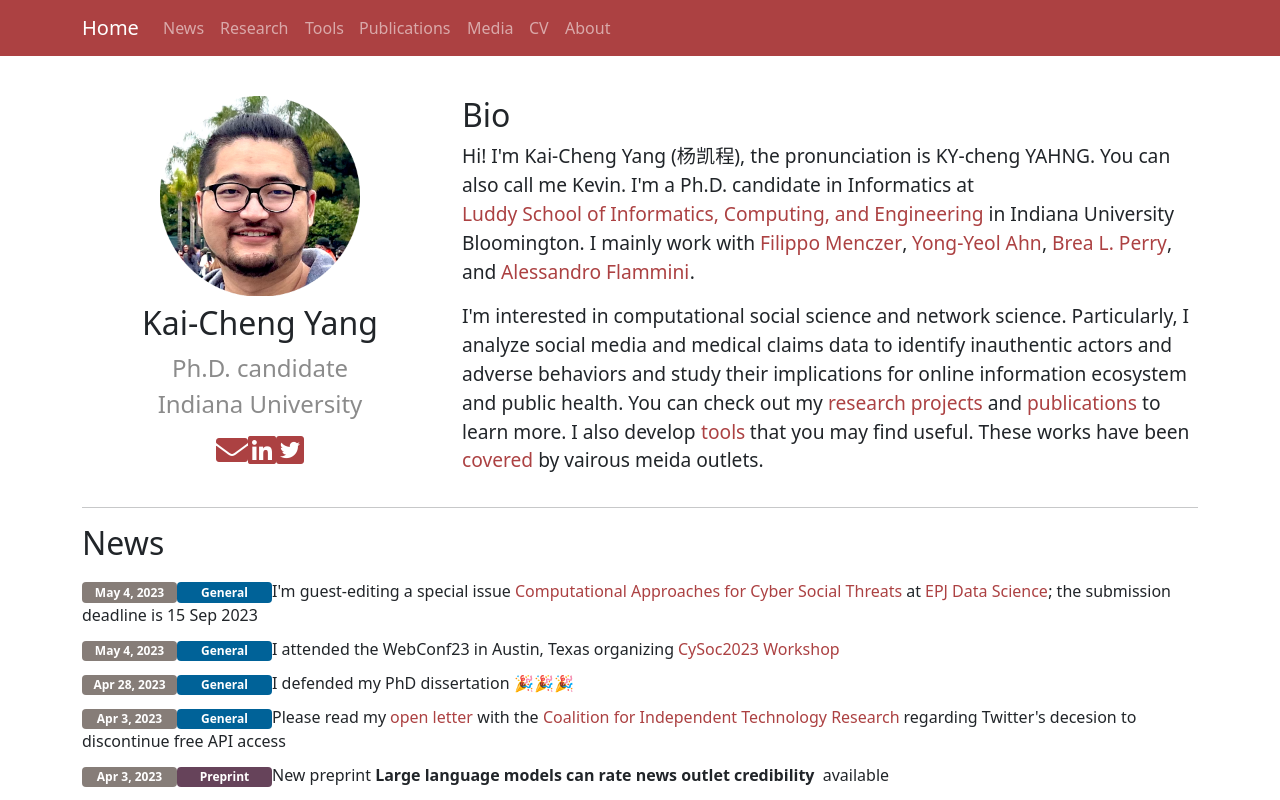
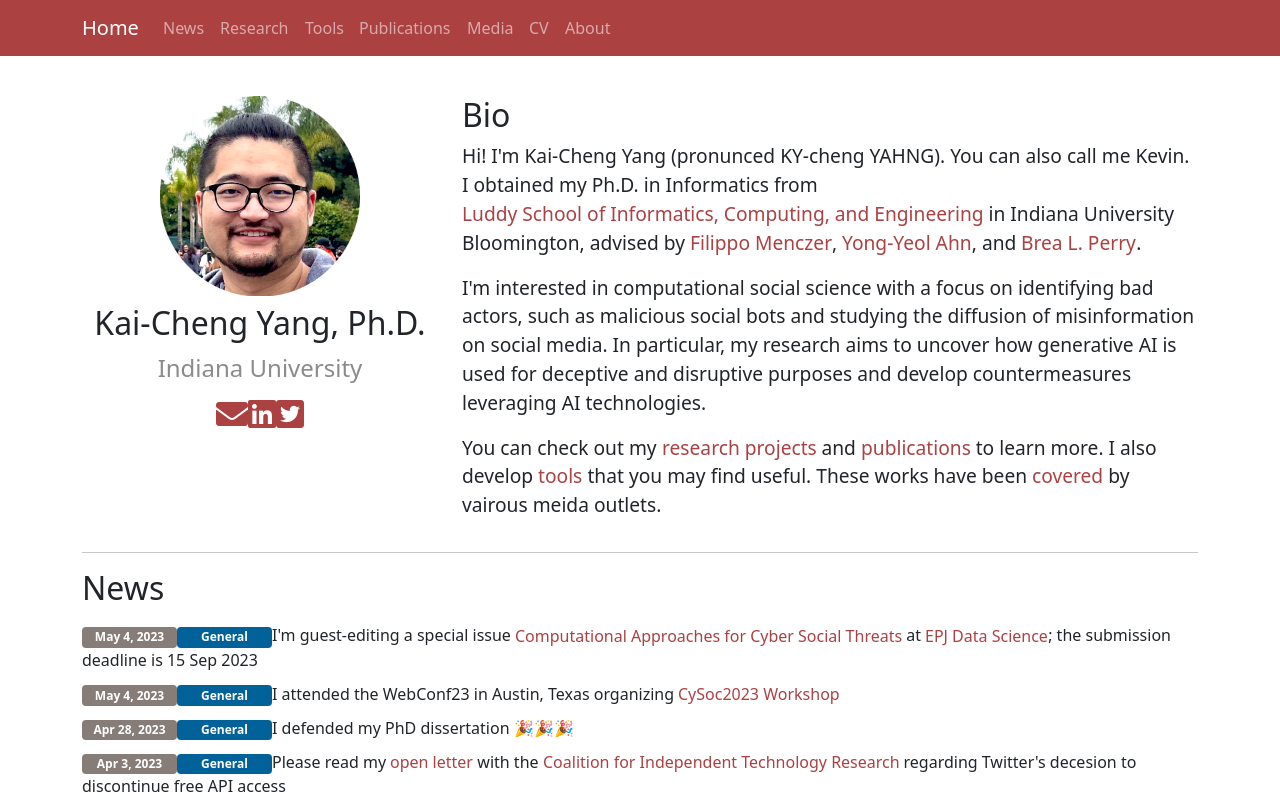
Before and after one commit to KaichengYang/homepage, a Vue app: page / in a window 1280 px wide. Shown: the top 800 px of the page. Built offline with nearby package versions, Linux system fonts and the light colour scheme; some icons are missing.

Commit message:
update: bio

```diff
--- a/src/components/Bio.vue
+++ b/src/components/Bio.vue
@@ -5,8 +5,7 @@
       <div class="mx-auto">
         <img class="avatar mx-auto" src="static/images/avatar.png">
         <div id="bio" class="mt-2">
-          <h2>Kai-Cheng Yang</h2>
-          <p id="title">Ph.D. candidate</p>
+          <h2>Kai-Cheng Yang, Ph.D.</h2>
           <p id="title">Indiana University</p>
         </div>
 
@@ -35,19 +34,18 @@
     <div class="col-12 col-lg-8 bio-text">
       <h2>Bio</h2>
       <p>
-        Hi! I'm Kai-Cheng Yang (杨凯程), the pronunciation is KY-cheng YAHNG. You can also call me Kevin.
-        I'm a Ph.D. candidate in Informatics at <a href="https://luddy.indiana.edu/" target="_blank">
+        Hi! I'm Kai-Cheng Yang (pronunced KY-cheng YAHNG). You can also call me Kevin.
+        I obtained my Ph.D. in Informatics from <a href="https://luddy.indiana.edu/" target="_blank">
           Luddy School of Informatics, Computing, and Engineering</a>
-          in Indiana University Bloomington.
-        I mainly work with <a href="http://cnets.indiana.edu/fil/" target="_blank">Filippo Menczer</a>,
-          <a href="http://yongyeol.com/" target="_blank">Yong-Yeol Ahn</a>,
-          <a href="https://sociology.indiana.edu/about/faculty/perry-brea.html" target="_blank">Brea L. Perry</a>, and
-          <a href="https://cnets.indiana.edu/aflammin/" target="_blank">Alessandro Flammini</a>.
+          in Indiana University Bloomington, advised by <a href="http://cnets.indiana.edu/fil/" target="_blank">Filippo Menczer</a>, <a href="http://yongyeol.com/" target="_blank">Yong-Yeol Ahn</a>, and <a href="https://sociology.indiana.edu/about/faculty/perry-brea.html" target="_blank">Brea L. Perry</a>.
       </p>
 
       <p>
-        I'm interested in computational social science and network science.
-        Particularly, I analyze social media and medical claims data to identify inauthentic actors and adverse behaviors and study their implications for online information ecosystem and public health.
+        I'm interested in computational social science with a focus on identifying bad actors, such as malicious social bots and studying the diffusion of misinformation on social media.
+        In particular, my research aims to uncover how generative AI is used for deceptive and disruptive purposes and develop countermeasures leveraging AI technologies.
+      </p>
+
+      <p>
         You can check out my <a href="#" v-scroll-to="'#project'">research projects</a> and <a href="#" v-scroll-to="'#publication'">publications</a> to learn more.
         I also develop <a href="#" v-scroll-to="'#tool'">tools</a> that you may find useful.
         These works have been <a href="#" v-scroll-to="'#media'">covered</a> by vairous meida outlets.
```
